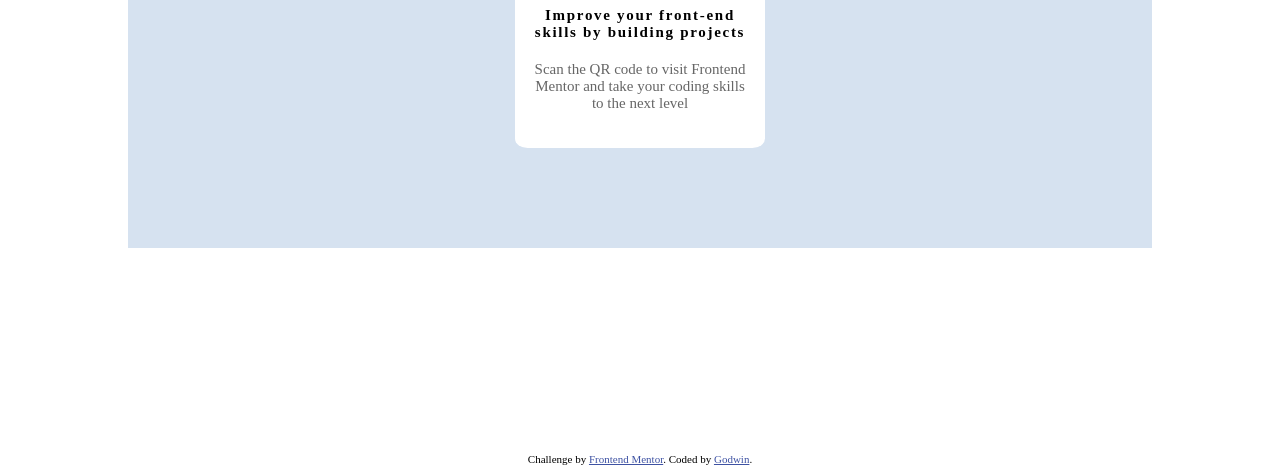
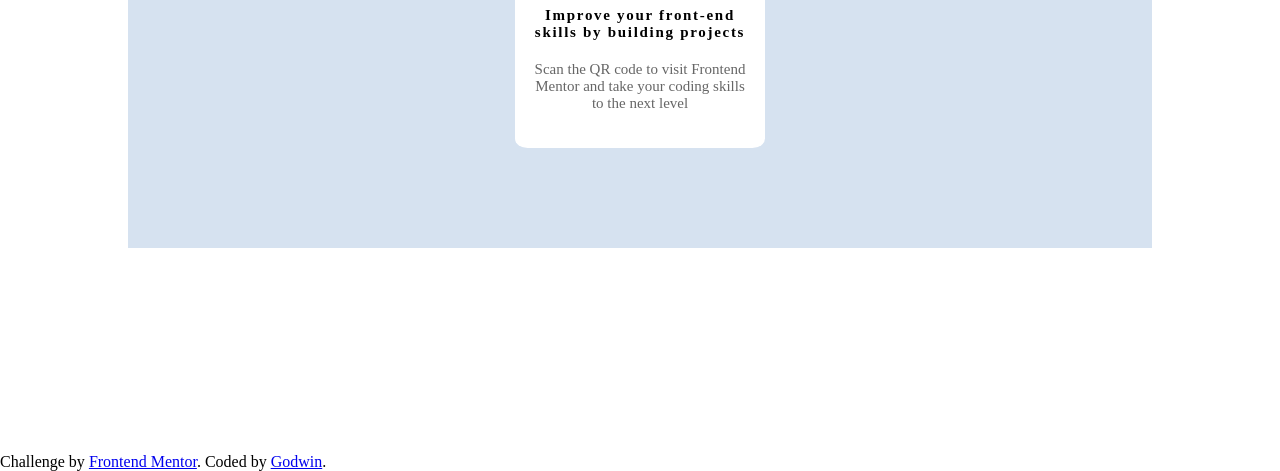
Before and after one commit to itadori-kun/Qr-code-exercise-fromFrontendmentor, a plain HTML site: page index.html in a window 1280 px wide. Shown: the part 347-818 px from the top of the page. Drawn offline with Linux system fonts and the light colour scheme.

Commit message:
Update index.html

```diff
--- a/index.html
+++ b/index.html
@@ -2,21 +2,13 @@
 <html lang="en">
 <head>
   <meta charset="UTF-8">
-  <meta name="viewport" content="width=device-width, initial-scale=1.0"> <!-- displays site properly based on user's device -->
-
+  <meta name="viewport" content="width=device-width, initial-scale=1.0">
   <link rel="icon" type="image/png" sizes="32x32" href="./images/favicon-32x32.png">
   <link rel="preconnect" href="https://fonts.googleapis.com">
-<link rel="preconnect" href="https://fonts.gstatic.com" crossorigin>
-<link href="https://fonts.googleapis.com/css2?family=Lato:wght@400;700&family=Outfit:wght@400;700&display=swap" rel="stylesheet">
+  <link rel="preconnect" href="https://fonts.gstatic.com" crossorigin>
+  <link href="https://fonts.googleapis.com/css2?family=Lato:wght@400;700&family=Outfit:wght@400;700&display=swap" rel="stylesheet">
   <link rel="stylesheet" href="style.css">
-
   <title>Frontend Mentor | QR code component</title>
-
-  <!-- Feel free to remove these styles or customise in your own stylesheet 👍 -->
-  <style>
-    .attribution { font-size: 11px; text-align: center; }
-    .attribution a { color: hsl(228, 45%, 44%); }
-  </style>
 </head>
 <body>
   <main>
```
